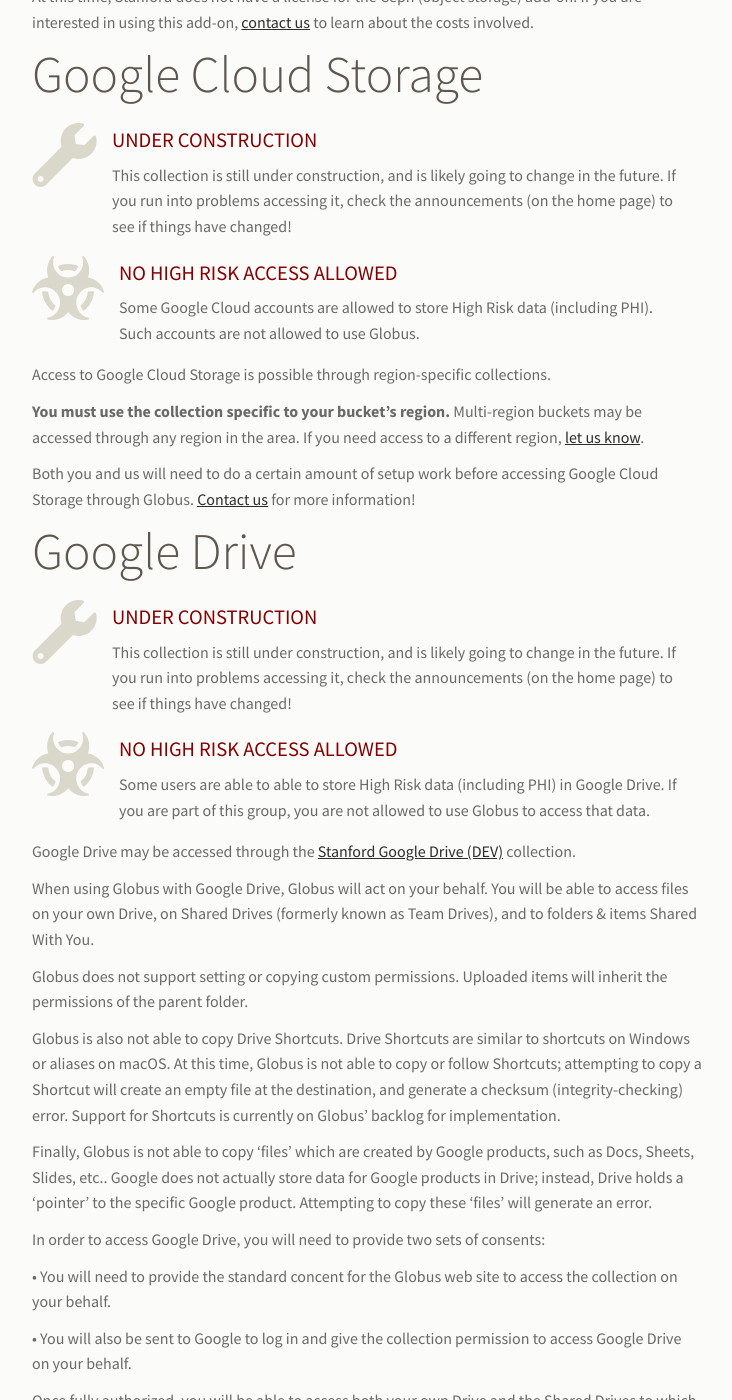
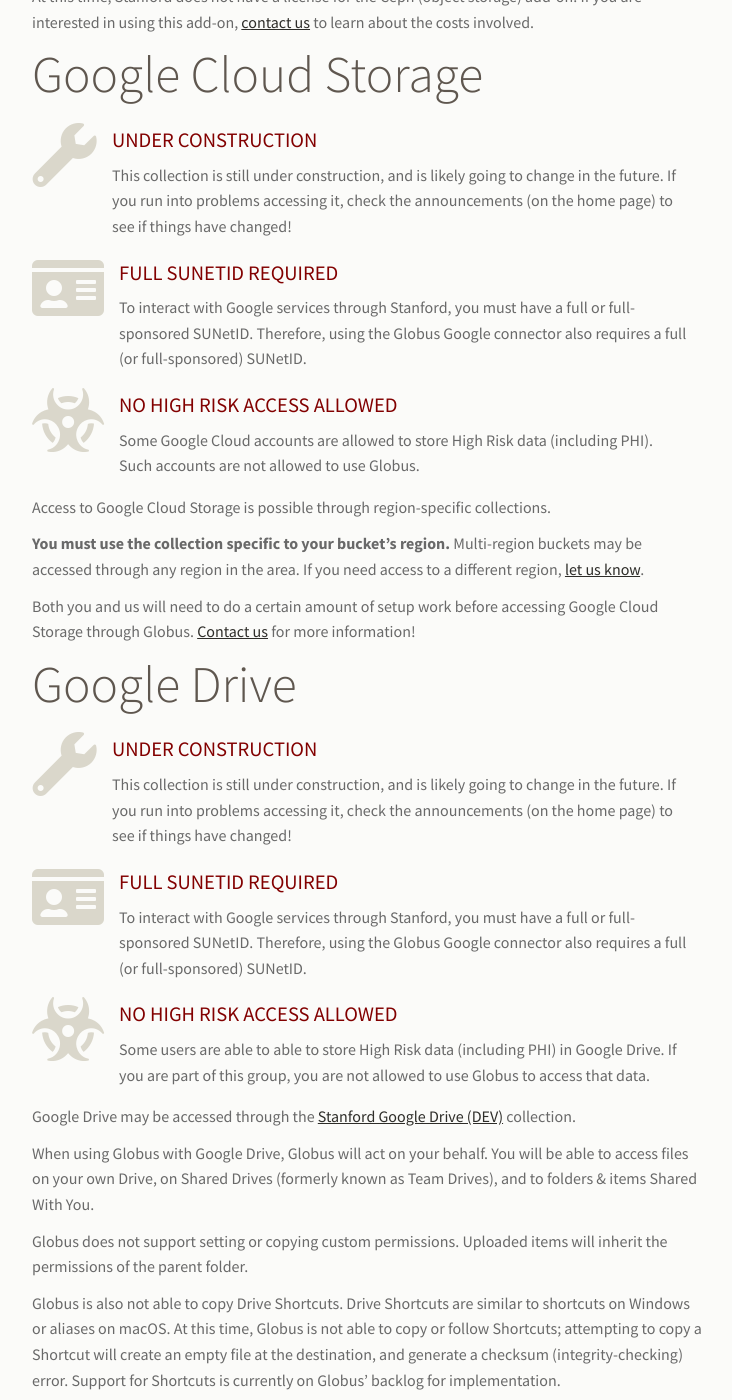
Before and after one commit to stanford-rc/globus.stanford.edu, a Jekyll site: the page built from cloud.md, in a window 1280 px wide and 1400 px high, scrolled down 3114 px. Shown: the whole window, without its empty margins (323-1055 px from the left). Built offline with Jekyll 4.4.1, drawn with Linux system fonts in a browser that asks for light colours; nearby versions of some CDN libraries; comment, search, counter and statistics services are not loaded.

Commit message:
cloud: Note that GCS and Drive need full SUNetIDs

```diff
--- a/cloud.md
+++ b/cloud.md
@@ -163,6 +163,12 @@ us](mailto:srcc-support@stanford.edu) to learn about the costs involved.
 %}
 
 {% include info-box.html
+   icon="id-card"
+   header="Full SUNetID Required"
+   content="To interact with Google services through Stanford, you must have a full or full-sponsored SUNetID.  Therefore, using the Globus Google connector also requires a full (or full-sponsored) SUNetID."
+%}
+
+{% include info-box.html
    icon="biohazard"
    header="No High Risk Access allowed"
    content="Some Google Cloud accounts are allowed to store High Risk data (including PHI).  Such accounts are not allowed to use Globus."
@@ -183,6 +189,12 @@ us](mailto:srcc-support@stanford.edu) for more information!
 {% include info-box.html
    icon="wrench"
    raw=collection-under-construction
+%}
+
+{% include info-box.html
+   icon="id-card"
+   header="Full SUNetID Required"
+   content="To interact with Google services through Stanford, you must have a full or full-sponsored SUNetID.  Therefore, using the Globus Google connector also requires a full (or full-sponsored) SUNetID."
 %}
 
 {% include info-box.html
```
